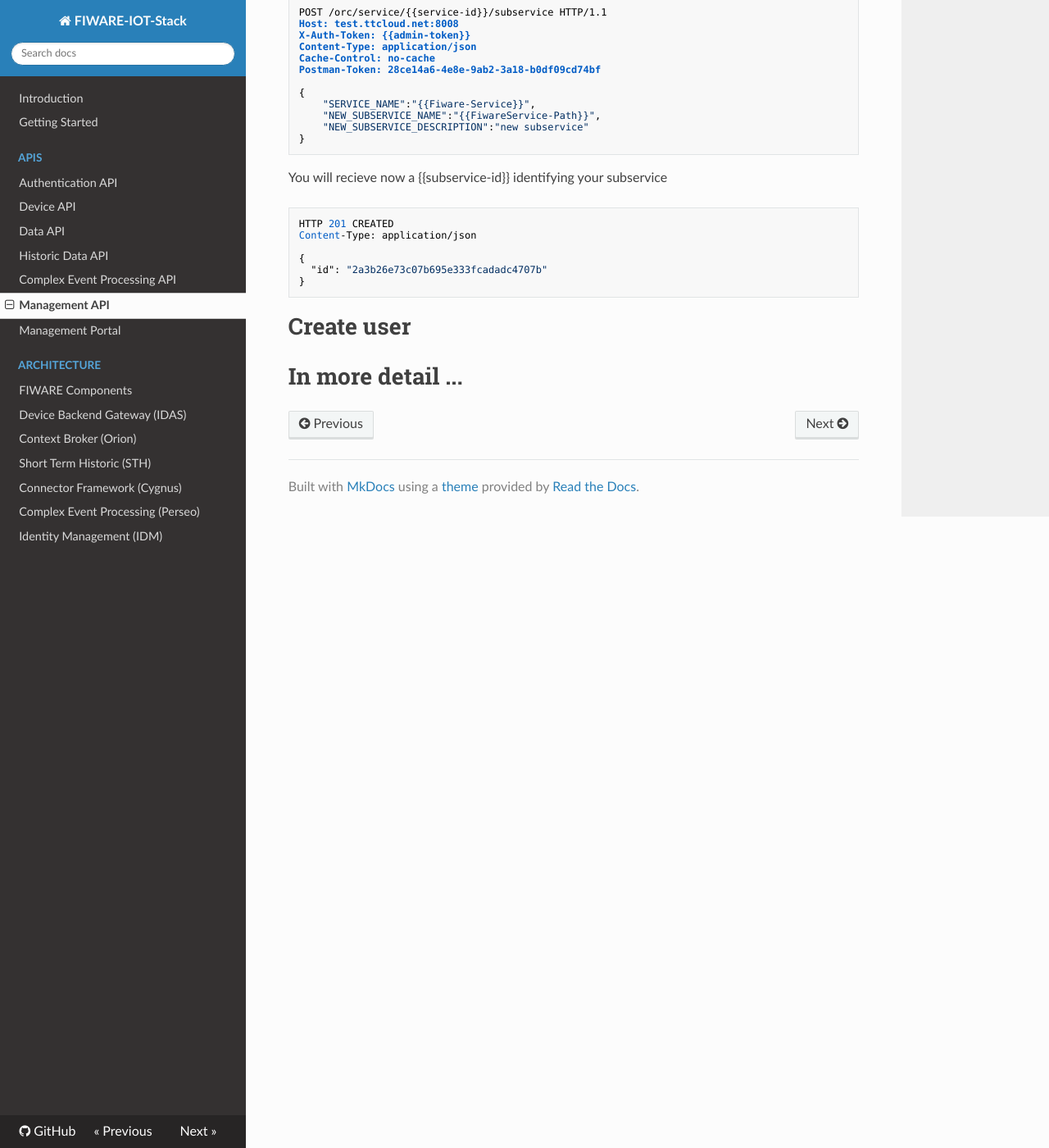
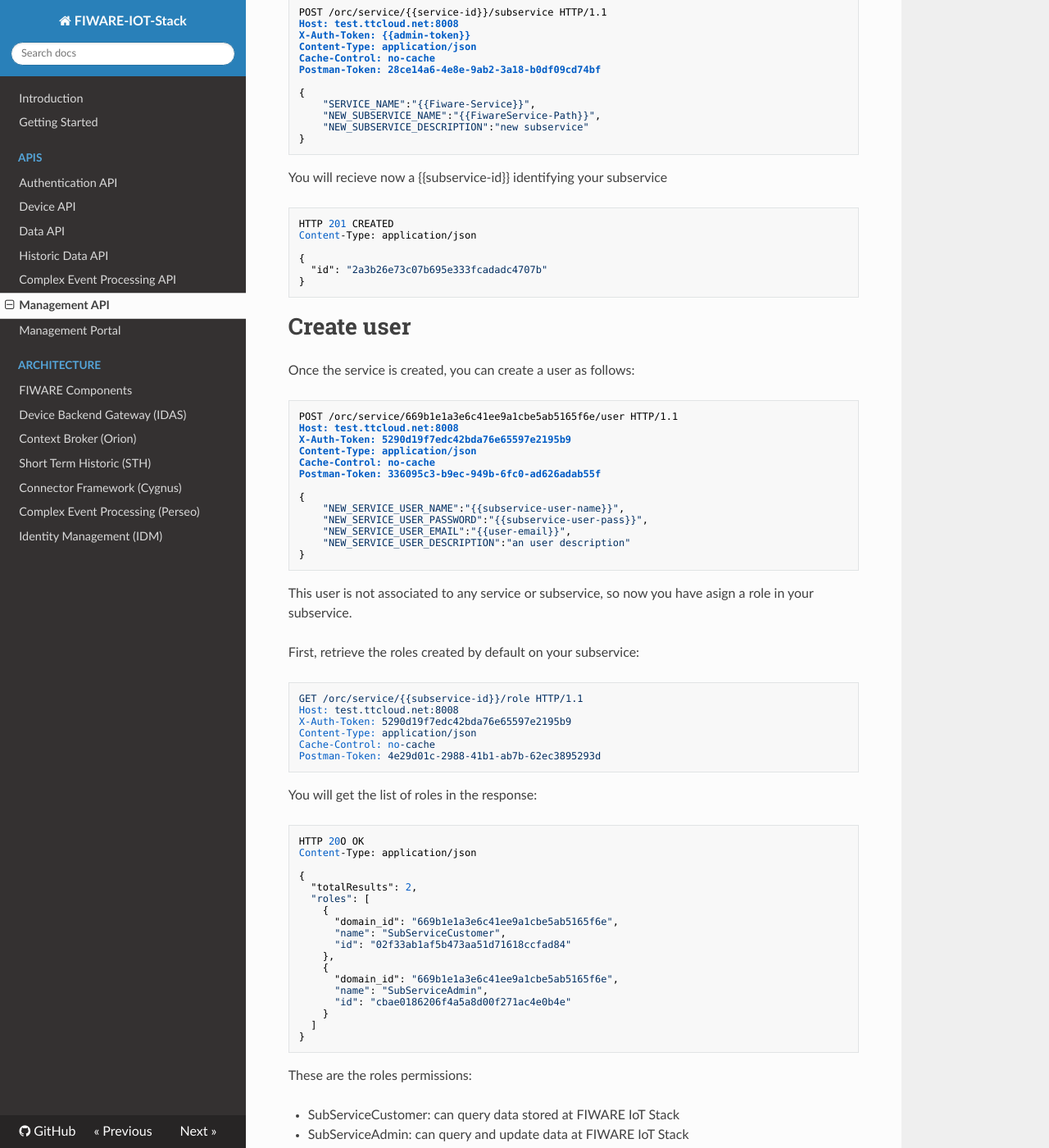
Before and after one commit to telefonicaid/thinking-cities, an MkDocs documentation site: the page built from docs/management_api.md, in a window 1280 px wide and 1400 px high, scrolled down 970 px. Shown: the whole window at 82% size. Built offline with MkDocs 1.6.1, drawn with Linux system fonts in a browser that asks for light colours; nearby versions of some CDN libraries; old or Windows-style settings are respelled for this version of MkDocs; some of the changed text lies outside the part shown.

Commit message:
Update management_api.md

````diff
--- a/docs/management_api.md
+++ b/docs/management_api.md
@@ -69,4 +69,86 @@
 
 # Create user
 
+Once the service is created, you can create a user as follows:
+
+```
+POST /orc/service/669b1e1a3e6c41ee9a1cbe5ab5165f6e/user HTTP/1.1
+Host: test.ttcloud.net:8008
+X-Auth-Token: 5290d19f7edc42bda76e65597e2195b9
+Content-Type: application/json
+Cache-Control: no-cache
+Postman-Token: 336095c3-b9ec-949b-6fc0-ad626adab55f
+
+{
+    "NEW_SERVICE_USER_NAME":"{{subservice-user-name}}",
+    "NEW_SERVICE_USER_PASSWORD":"{{subservice-user-pass}}",
+    "NEW_SERVICE_USER_EMAIL":"{{user-email}}",
+    "NEW_SERVICE_USER_DESCRIPTION":"an user description"
+}
+```
+
+This user is not associated to any service or subservice, so now you have asign a role in your subservice.
+
+First, retrieve the roles created by default on your subservice:
+
+```
+GET /orc/service/{{subservice-id}}/role HTTP/1.1
+Host: test.ttcloud.net:8008
+X-Auth-Token: 5290d19f7edc42bda76e65597e2195b9
+Content-Type: application/json
+Cache-Control: no-cache
+Postman-Token: 4e29d01c-2988-41b1-ab7b-62ec3895293d
+```
+
+You will get the list of roles in the response:
+
+```
+HTTP 20O OK
+Content-Type: application/json
+
+{
+  "totalResults": 2,
+  "roles": [
+    {
+      "domain_id": "669b1e1a3e6c41ee9a1cbe5ab5165f6e",
+      "name": "SubServiceCustomer",
+      "id": "02f33ab1af5b473aa51d71618ccfad84"
+    },
+    {
+      "domain_id": "669b1e1a3e6c41ee9a1cbe5ab5165f6e",
+      "name": "SubServiceAdmin",
+      "id": "cbae0186206f4a5a8d00f271ac4e0b4e"
+    }
+  ]
+}
+```
+
+These are the roles permissions:
+
+- SubServiceCustomer: can query data stored at FIWARE IoT Stack
+- SubServiceAdmin: can query and update data at FIWARE IoT Stack
+
+Please note that these roles id are specific per subservice, so you need to retrieve them.
+
+Now you know the roles ids for your subservice, you can assign one role to the user you created before:
+
+```
+POST /orc/service/{{subservice-id}}/role_assignments HTTP/1.1
+Host: test.ttcloud.net:8008
+X-Auth-Token: 5290d19f7edc42bda76e65597e2195b9
+Content-Type: application/json
+
+{
+    "SUBSERVICE_ID":"{{subservice-id}}",
+    "ROLE_ID":"{{role-id}}",
+    "SERVICE_USER_ID":"{{user-id}}"
+}
+```
+
+You will receive a No Content response as follows:
+
+```
+HTTP 204 NO CONTENT
+```
+
 # In more detail ...
````
